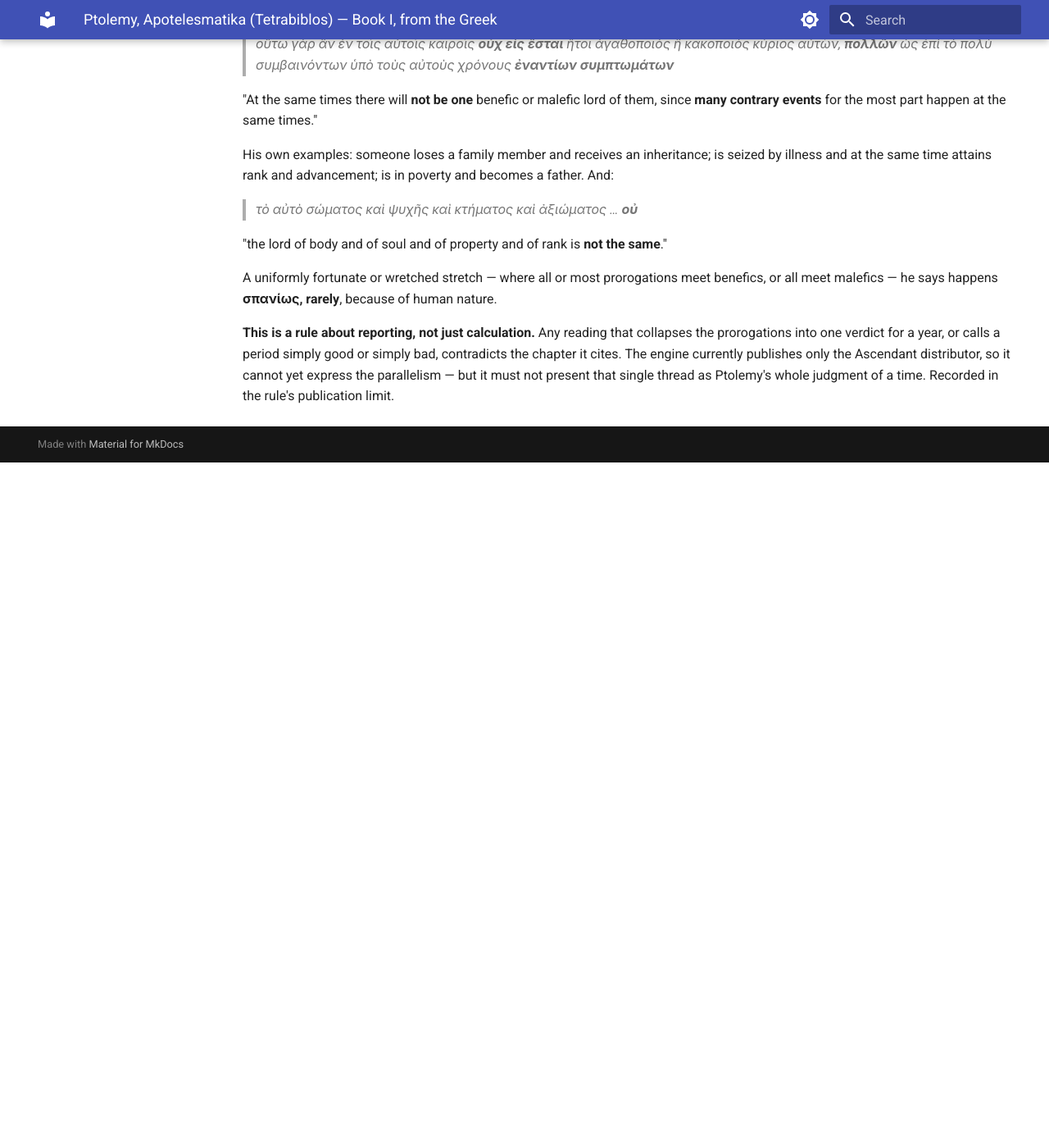
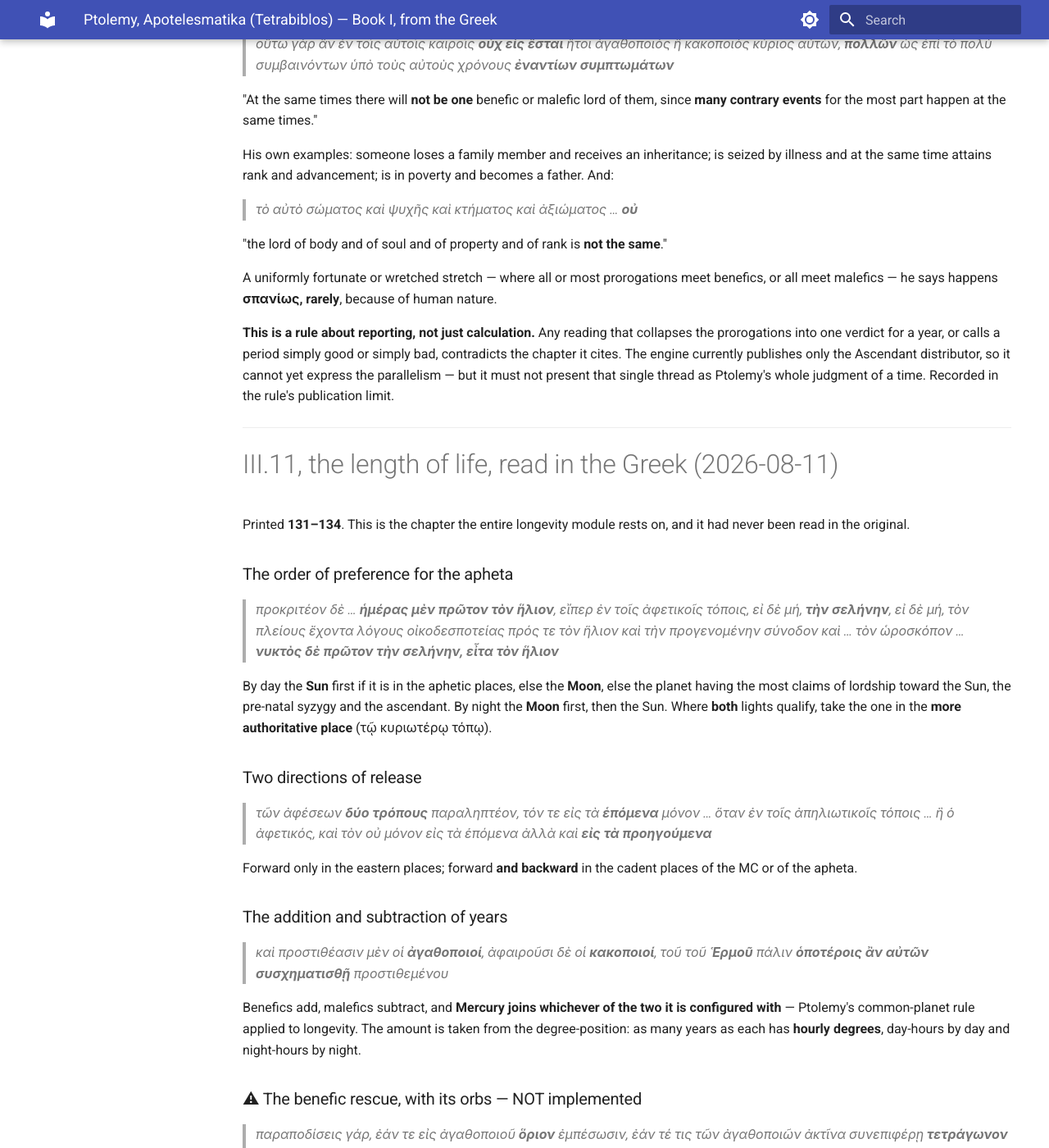
Before and after one commit to Bender1011001/traditional-astrology-engine, an MkDocs documentation site: the page built from docs/sources/ptolemy_greek_book1.md, in a window 1280 px wide and 1400 px high, scrolled down 16279 px. Shown: the whole window at 82% size. Built offline with MkDocs 1.6.1 and Material for MkDocs 9.7.7, drawn with Linux system fonts in a browser that asks for light colours; before the commit the page ends 16843 px from its top, so only the background shows below that; some of the changed text lies outside the part shown.

Commit message:
Ptolemy III.11 read; the benefic rescue orbs are confirmed in his own words
Printed 131-134, the chapter the whole longevity module rests on, never
read in the original until now.

The apheta preference order: by day the Sun first if in the aphetic
places, else the Moon, else the planet with most claims of lordship
toward the Sun, the pre-natal syzygy and the ascendant; by night the
Moon first, then the Sun. Where both lights qualify, the one in the
more authoritative place.

Two directions of release: forward only in the eastern places, forward
AND backward in the cadent places of the MC or the apheta.

Years added and subtracted: benefics add, malefics subtract, and
Mercury joins whichever of the two it is configured with - the
common-planet rule applied to longevity. The amount comes from the
degree-position, as many years as each has hourly degrees, day-hours by
day and night-hours by night.

The finding is the benefic rescue, verified absent from our anaretic
path and now confirmed word-for-word:

  parapodiseis gar, ean te eis agathopoiou HORION empesosin, ean te tis
  ton agathopoion aktina synepiphere TETRAGONON E TRIGONON etoi pros
  auten ten anairetiken moiran e eis ta hepomena autes, epi men DIOS me
  hyper tas DODEKA moiras, epi de APHRODITES me hyper tas OKTO

The anaretic degree is HINDERED if it falls in a benefic's bound, or if
a benefic throws a square or trine ray to it or the degrees following -
Jupiter within twelve degrees, Venus within eight - with a latitude
condition attached.

This has been on the pending-decisions list as "Ptolemy's benefic
rescue orbs" resting on a secondary report. It now rests on his text.
Implementable without judgment since the aspects, orbs, direction and
the bound alternative are all stated - but still a decision, not a
silent addition, because it changes published longevity figures: a
chart whose killing degree stands unrescued today may cease to be
killed.

Also carries the chapter's closing caution - nothing under the Sun's
beams is taken either for destroying or for helping, except the waxing
Moon. A combust benefic does not rescue and a combust malefic does not
kill.

Co-Authored-By: Claude Opus 5 <noreply@anthropic.com>

```diff
--- a/docs/sources/ptolemy_greek_book1.md
+++ b/docs/sources/ptolemy_greek_book1.md
@@ -445,3 +445,43 @@ His own examples: someone loses a family member and receives an inheritance; is
 A uniformly fortunate or wretched stretch — where all or most prorogations meet benefics, or all meet malefics — he says happens **σπανίως, rarely**, because of human nature.
 
 **This is a rule about reporting, not just calculation.** Any reading that collapses the prorogations into one verdict for a year, or calls a period simply good or simply bad, contradicts the chapter it cites. The engine currently publishes only the Ascendant distributor, so it cannot yet express the parallelism — but it must not present that single thread as Ptolemy's whole judgment of a time. Recorded in the rule's publication limit.
+
+---
+
+# III.11, the length of life, read in the Greek (2026-08-11)
+
+Printed **131–134**. This is the chapter the entire longevity module rests on, and it had never been read in the original.
+
+### The order of preference for the apheta
+
+> *προκριτέον δὲ … **ἡμέρας μὲν πρῶτον τὸν ἥλιον**, εἴπερ ἐν τοῖς ἀφετικοῖς τόποις, εἰ δὲ μή, **τὴν σελήνην**, εἰ δὲ μή, τὸν πλείους ἔχοντα λόγους οἰκοδεσποτείας πρός τε τὸν ἥλιον καὶ τὴν προγενομένην σύνοδον καὶ … τὸν ὡροσκόπον … **νυκτὸς δὲ πρῶτον τὴν σελήνην, εἶτα τὸν ἥλιον***
+
+By day the **Sun** first if it is in the aphetic places, else the **Moon**, else the planet having the most claims of lordship toward the Sun, the pre-natal syzygy and the ascendant. By night the **Moon** first, then the Sun. Where **both** lights qualify, take the one in the **more authoritative place** (τῷ κυριωτέρῳ τόπῳ).
+
+### Two directions of release
+
+> *τῶν ἀφέσεων **δύο τρόπους** παραληπτέον, τόν τε εἰς τὰ **ἑπόμενα** μόνον … ὅταν ἐν τοῖς ἀπηλιωτικοῖς τόποις … ἢ ὁ ἀφετικός, καὶ τὸν οὐ μόνον εἰς τὰ ἑπόμενα ἀλλὰ καὶ **εἰς τὰ προηγούμενα***
+
+Forward only in the eastern places; forward **and backward** in the cadent places of the MC or of the apheta.
+
+### The addition and subtraction of years
+
+> *καὶ προστιθέασιν μὲν οἱ **ἀγαθοποιοί**, ἀφαιροῦσι δὲ οἱ **κακοποιοί**, τοῦ τοῦ **Ἑρμοῦ** πάλιν **ὁποτέροις ἂν αὐτῶν συσχηματισθῇ** προστιθεμένου*
+
+Benefics add, malefics subtract, and **Mercury joins whichever of the two it is configured with** — Ptolemy's common-planet rule applied to longevity. The amount is taken from the degree-position: as many years as each has **hourly degrees**, day-hours by day and night-hours by night.
+
+### ⚠ The benefic rescue, with its orbs — NOT implemented
+
+> *παραποδίσεις γάρ, ἐάν τε εἰς ἀγαθοποιοῦ **ὅριον** ἐμπέσωσιν, ἐάν τέ τις τῶν ἀγαθοποιῶν ἀκτῖνα συνεπιφέρῃ **τετράγωνον ἢ τρίγωνον** ἤτοι πρὸς αὐτὴν τὴν ἀναιρετικὴν μοῖραν ἢ εἰς τὰ ἑπόμενα αὐτῆς, ἐπὶ μὲν **Διὸς μὴ ὑπὲρ τὰς δώδεκα μοίρας**, ἐπὶ δὲ **Ἀφροδίτης μὴ ὑπὲρ τὰς ὀκτώ**, ἐπί τε τῶν ἀμφοτέρων … μὴ τὸ αὐτὸ **πλάτος***
+
+The anaretic degree is **hindered** (παραποδίσεις) if it falls in a **benefic's bound**, or if a benefic throws a **square or trine** ray to it or to the degrees following it — **Jupiter within twelve degrees, Venus within eight** — with a **latitude** condition attached.
+
+**Verified absent from our anaretic path.** This is the "benefic rescue orbs" item that has been sitting on the pending-decisions list; it is now confirmed word-for-word in Ptolemy's own text, with his own numbers, rather than resting on a secondary report.
+
+It is implementable without judgment — the aspects (square, trine), the orbs (12°, 8°), the direction (to the anaretic degree or the degrees following) and the alternative condition (the benefic's bound) are all stated. It remains a **decision** rather than a silent addition because it changes published longevity figures: a chart whose killing degree currently stands unrescued may cease to be killed.
+
+### Closing caution in the same chapter
+
+> *ὅλως γὰρ τῶν ὑπὸ τὰς αὐγὰς ὄντων **οὐδένα παραληπτέον οὔτε πρὸς ἀναίρεσιν οὔτε πρὸς βοήθειαν***
+
+Nothing under the Sun's beams is to be taken **either for destroying or for helping** — except the Moon herself when waxing. A combust benefic does not rescue, and a combust malefic does not kill.
```
